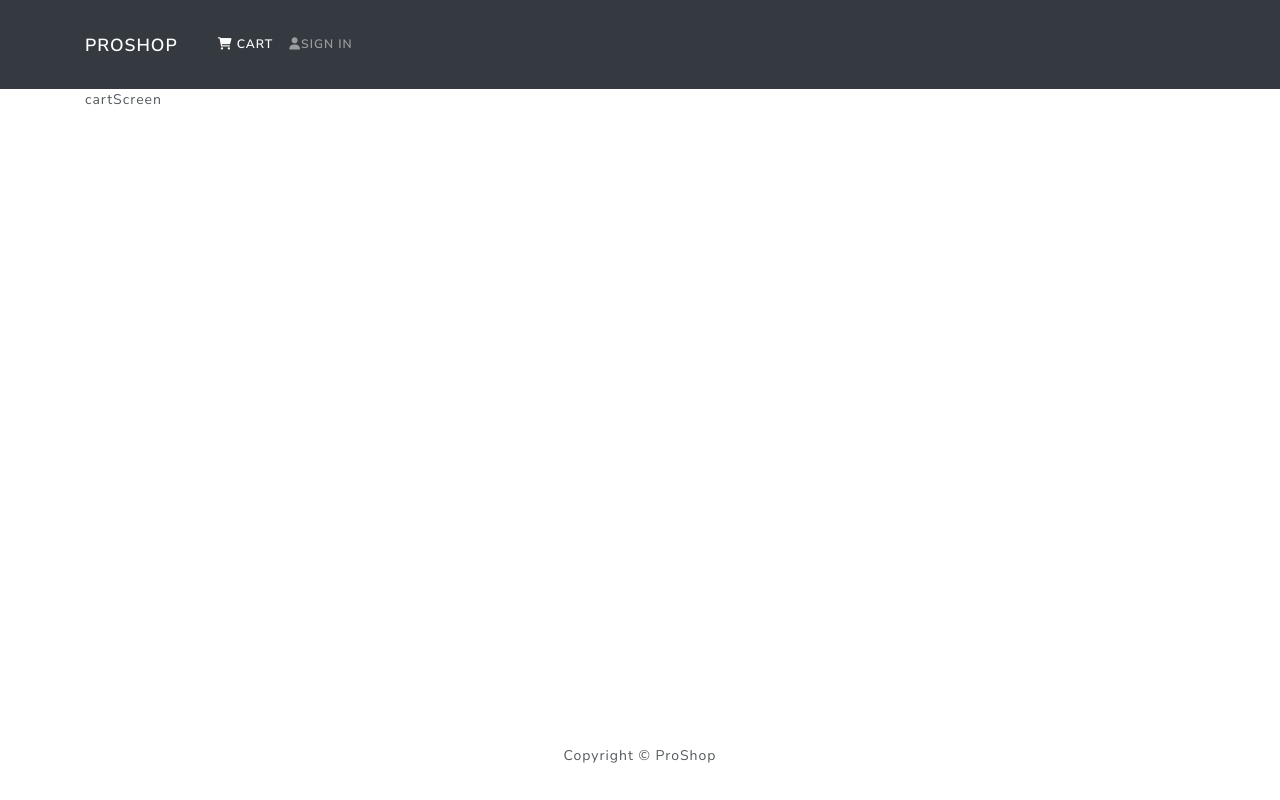
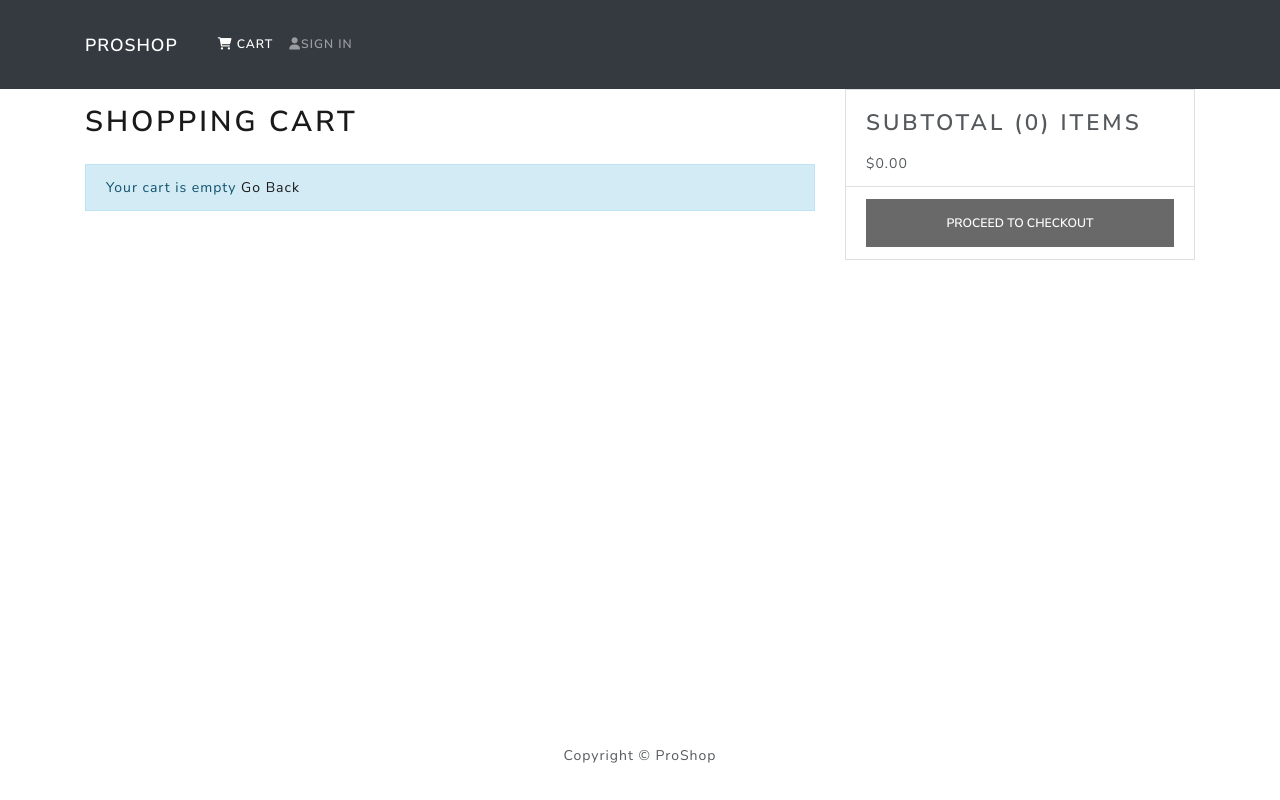
Before and after one commit to gwolf97/ProShop, a React (Create React App) app in the folder frontend/: page /cart in a window 1280 px wide. Built offline with nearby package versions, Linux system fonts and the light colour scheme.

Commit message:
Displaying products on cart page

```diff
--- a/frontend/src/index.css
+++ b/frontend/src/index.css
@@ -9,3 +9,13 @@
 .rating span{
   margin: 0.1rem;
 }
+
+h1{
+  font-size: 1.8rem;
+  padding: 1rem 0;
+}
+
+h2{
+  font-size: 1.4rem;
+  padding: 0.5rem 0
+}
--- a/frontend/src/screens/CartScreen.jsx
+++ b/frontend/src/screens/CartScreen.jsx
@@ -1,5 +1,5 @@
 import React, { useEffect } from 'react'
-import {Link, useLocation, useParams } from "react-router-dom"
+import {Link, useLocation, useNavigate, useParams } from "react-router-dom"
 import {Row, Col, ListGroup, Image, Form, Button, Card} from "react-bootstrap"
 import { addToCart } from '../actions/cartActions'
 import { useDispatch, useSelector } from 'react-redux'
@@ -9,6 +9,7 @@
     const {id} = useParams()
     const {search} = useLocation()
     const qty = search ? Number(search.split("=")[1]) : 1
+    const navigate = useNavigate()
 
     const dispatch = useDispatch()
 
@@ -21,9 +22,66 @@
         }
     },[dispatch, id, qty])
 
+    const removeFromCartHandler = (id) =>{
+        console.log("remove")
+    }
+
+    const checkoutHandler = () => {
+        navigate("/login?redirect=shipping")
+    }
 
   return (
-    <div>cartScreen</div>
+    <Row>
+        <Col md={8}>
+            <h1>Shopping Cart</h1>
+            {cartItems.length === 0 ? <Message>Your cart is empty <Link to="/">Go Back</Link></Message> : (
+                <ListGroup variant="flush">
+                    {cartItems.map(item => (
+                        <ListGroup.Item key={item.product}>
+                            <Row>
+                                <Col md={2}>
+                                    <Image src={item.image} alt={item.name} fluid rounded/>
+                                </Col>
+                                <Col md={3}>
+                                    <Link to={`/product/${item.product}`}>{item.name}</Link>
+                                </Col>
+                                <Col md={2}>${item.price}</Col>
+                                <Col md={2}>
+                                <Form.Control as="select" value={item.qty} onChange={(e) => dispatch(addToCart(item.product, Number(e.target.value)))}>
+                                        {[...Array(item.countInStock).keys()].map((x) => (
+                                            <option key={x+1} value ={x + 1}>
+                                                {x + 1}
+                                            </option>
+                                        ))}
+                                    </Form.Control>
+                                </Col>
+                                <Col md={2}>
+                                    <Button type="button" variant="light" onClick={() => removeFromCartHandler(id.product)}>
+                                        <i className='fas fa-trash'></i>
+                                    </Button>
+                                </Col>
+                            </Row>
+                        </ListGroup.Item>
+                    ))}
+                </ListGroup>
+            )}
+
+        </Col>
+        <Col md={4}>
+            <Card>
+                <ListGroup variant="flush">
+                    <ListGroup.Item>
+                        <h2>Subtotal ({cartItems.reduce((acc, item) => acc + item.qty, 0)}) items</h2>
+                        ${cartItems.reduce((acc, item) => acc + item.qty * item.price, 0).toFixed(2)}
+                    </ListGroup.Item>
+                    <ListGroup.Item>
+                        <Button type="button" className="btn-block" disabled={cartItems.length === 0} onClick={checkoutHandler}>Proceed to checkout</Button>
+                    </ListGroup.Item>
+                </ListGroup>
+
+            </Card>
+        </Col>
+    </Row>
   )
 }
 
```
